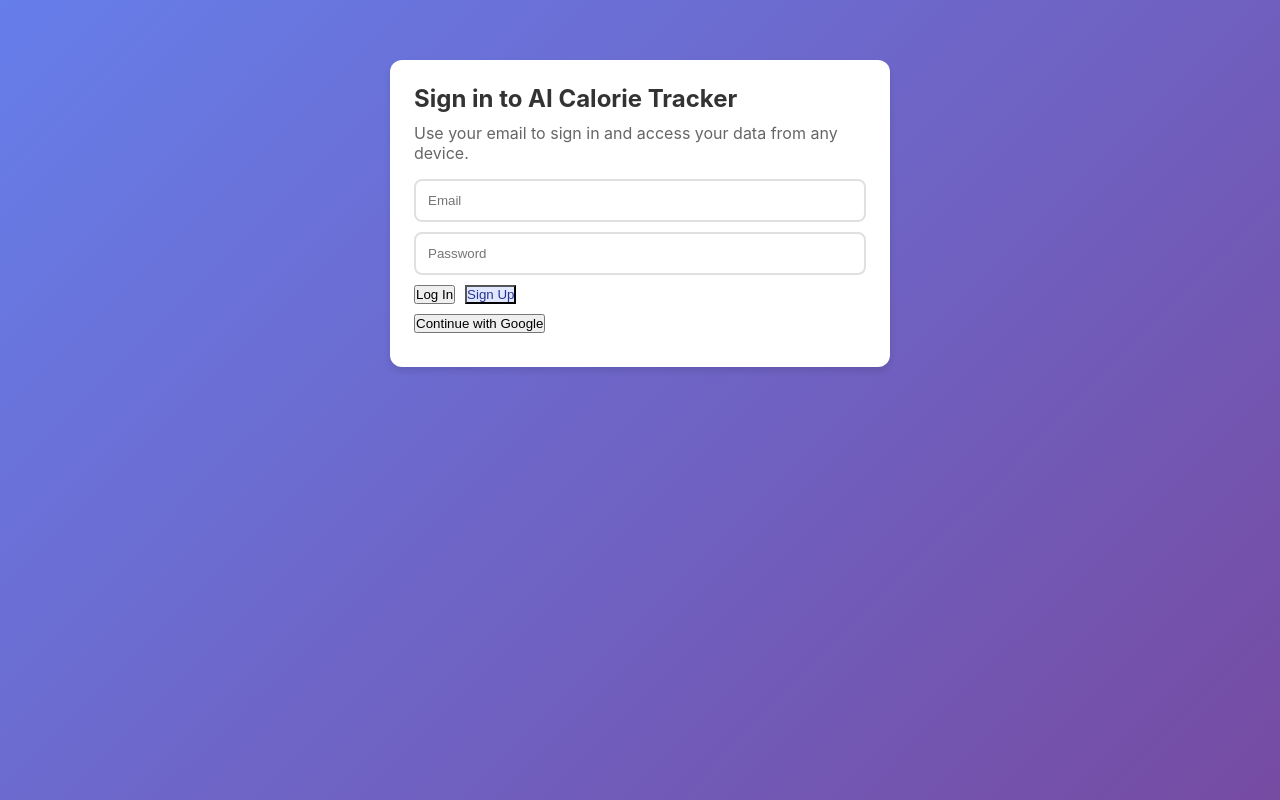
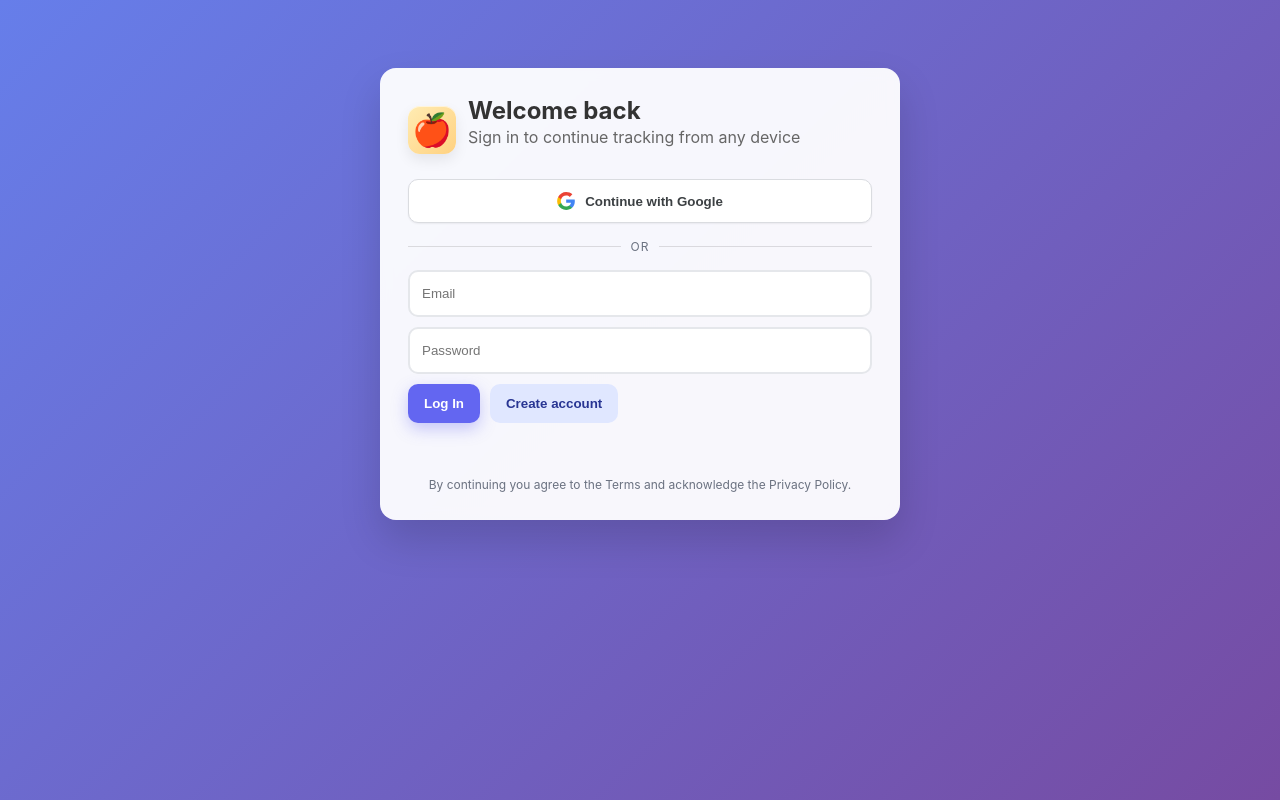
Before and after one commit to AdwaitR27/CalorieTracker, a website built with Vite: page index.html in a window 1280 px wide. Built offline with nearby package versions, Linux system fonts and the light colour scheme; some packages are replaced by stand-ins of ours; no server answers.

Commit message:
Updated sign in/up

```diff
--- a/index.html
+++ b/index.html
@@ -8,19 +8,36 @@
 <body>
   <div id="auth-container" class="auth-container" style="display:none;">
     <div class="auth-card">
-      <h2>Sign in to AI Calorie Tracker</h2>
-      <p class="auth-hint">Use your email to sign in and access your data from any device.</p>
+      <div class="auth-brand">
+        <div class="logo">🍎</div>
+        <div class="brand-text">
+          <h2>Welcome back</h2>
+          <p class="auth-hint">Sign in to continue tracking from any device</p>
+        </div>
+      </div>
+
+      <div class="auth-actions single">
+        <button type="button" id="google-signin-btn" class="google-btn">
+          <svg class="google-icon" xmlns="http://www.w3.org/2000/svg" viewBox="0 0 533.5 544.3" aria-hidden="true"><path d="M533.5 278.4c0-18.5-1.7-36.4-5-53.6H272.1v101.4h147.1c-6.3 34.1-25.3 62.9-54 82.3v68h87.3c51.1-47.1 81-116.6 81-198.1z" fill="#4285F4"/><path d="M272.1 544.3c73.5 0 135.2-24.3 180.3-66.1l-87.3-68c-24.2 16.2-55.2 25.8-93 25.8-71.5 0-132.1-48.3-153.8-113.1H28.7v70.9c44.7 88.7 136.4 150.5 243.4 150.5z" fill="#34A853"/><path d="M118.3 322.9c-10.6-31.8-10.6-66.2 0-98.1V154H28.7c-39.3 78.6-39.3 170.8 0 249.4l89.6-70.5z" fill="#FBBC05"/><path d="M272.1 106.5c39.9-.6 78.2 14.8 107.3 43.1l79.7-79.7C411.8 23.9 344.6.4 272.1 0 165.1 0 73.4 61.8 28.7 150.5l89.6 70.5c21.7-64.7 82.3-114.5 153.8-114.5z" fill="#EA4335"/></svg>
+          Continue with Google
+        </button>
+      </div>
+
+      <div class="auth-divider"><span>or</span></div>
+
       <form id="auth-form">
-        <input type="email" id="auth-email" placeholder="Email" required>
-        <input type="password" id="auth-password" placeholder="Password" required>
-        <div class="auth-actions">
-          <button type="submit" id="login-btn">Log In</button>
-          <button type="button" id="signup-btn" class="secondary">Sign Up</button>
+        <div class="input-group">
+          <input type="email" id="auth-email" placeholder="Email" required autocomplete="email">
+        </div>
+        <div class="input-group">
+          <input type="password" id="auth-password" placeholder="Password" required autocomplete="current-password">
         </div>
         <div class="auth-actions">
-          <button type="button" id="google-signin-btn" class="google-btn">Continue with Google</button>
+          <button type="submit" id="login-btn" class="primary">Log In</button>
+          <button type="button" id="signup-btn" class="secondary">Create account</button>
         </div>
-        <p id="auth-error" class="auth-error"></p>
+        <p id="auth-error" class="auth-error" role="alert"></p>
+        <p class="auth-footnote">By continuing you agree to the Terms and acknowledge the Privacy Policy.</p>
       </form>
     </div>
   </div>
--- a/src/CalorieTrackerStyles.css
+++ b/src/CalorieTrackerStyles.css
@@ -531,3 +531,132 @@ h2 {
     font-size: 2rem;
   }
 }
+
+/* --- Enhanced Auth Styles --- */
+.auth-container {
+  max-width: 520px;
+  margin: 6vh auto;
+}
+
+.auth-card {
+  background: rgba(255, 255, 255, 0.95);
+  backdrop-filter: blur(6px);
+  border-radius: 16px;
+  padding: 28px;
+  box-shadow: 0 20px 40px rgba(0,0,0,0.15);
+}
+
+.auth-brand {
+  display: flex;
+  align-items: center;
+  gap: 12px;
+  margin-bottom: 16px;
+}
+
+.auth-brand .logo {
+  font-size: 2rem;
+  display: grid;
+  place-items: center;
+  width: 48px;
+  height: 48px;
+  border-radius: 12px;
+  background: linear-gradient(135deg, #ffecb3, #ffd180);
+  box-shadow: inset 0 1px 0 rgba(255,255,255,0.6), 0 6px 14px rgba(0,0,0,0.08);
+}
+
+.brand-text h2 {
+  margin: 0 0 2px 0;
+}
+
+.auth-actions {
+  display: flex;
+  gap: 10px;
+}
+
+.auth-actions.single {
+  justify-content: center;
+}
+
+.google-btn {
+  appearance: none;
+  border: 1px solid #dadce0;
+  background: #fff;
+  color: #3c4043;
+  border-radius: 10px;
+  padding: 12px 16px;
+  font-weight: 600;
+  width: 100%;
+  display: inline-flex;
+  align-items: center;
+  justify-content: center;
+  gap: 10px;
+  box-shadow: 0 1px 2px rgba(0,0,0,0.06);
+  transition: transform .06s ease, box-shadow .2s ease, background .2s ease;
+  cursor: pointer;
+}
+.google-btn:hover { box-shadow: 0 4px 16px rgba(0,0,0,0.12); }
+.google-btn:active { transform: translateY(1px); }
+.google-icon { width: 18px; height: 18px; }
+
+.auth-divider {
+  position: relative;
+  display: flex;
+  align-items: center;
+  justify-content: center;
+  margin: 16px 0;
+  color: #6b7280;
+}
+.auth-divider::before,
+.auth-divider::after {
+  content: "";
+  height: 1px;
+  background: rgba(0,0,0,0.12);
+  flex: 1;
+}
+.auth-divider span { padding: 0 10px; font-size: 12px; text-transform: uppercase; letter-spacing: .08em; }
+
+.input-group { display: grid; }
+#auth-form input {
+  padding: 14px 12px;
+  border: 2px solid #e5e7eb;
+  border-radius: 10px;
+  outline: none;
+  transition: border-color .2s ease, box-shadow .2s ease;
+}
+#auth-form input:focus {
+  border-color: #6366f1;
+  box-shadow: 0 0 0 4px rgba(99,102,241,0.15);
+}
+
+#login-btn.primary,
+#signup-btn.secondary,
+#auth-form button.primary,
+#auth-form button.secondary {
+  border: 0;
+  border-radius: 10px;
+  padding: 12px 16px;
+  font-weight: 700;
+  cursor: pointer;
+}
+#auth-form button.primary { background: #6366f1; color: #fff; box-shadow: 0 6px 16px rgba(99,102,241,0.35); }
+#auth-form button.primary:hover { filter: brightness(1.05); }
+#auth-form button.secondary { background: #e0e7ff; color: #283593; }
+
+.auth-error {
+  margin-top: 6px;
+  color: #b00020;
+  font-weight: 600;
+  min-height: 20px;
+}
+
+.auth-footnote {
+  margin-top: 8px;
+  color: #6b7280;
+  font-size: 12px;
+  text-align: center;
+}
+
+@media (max-width: 560px) {
+  body { padding: 16px; }
+  .auth-card { padding: 22px; }
+}
```
